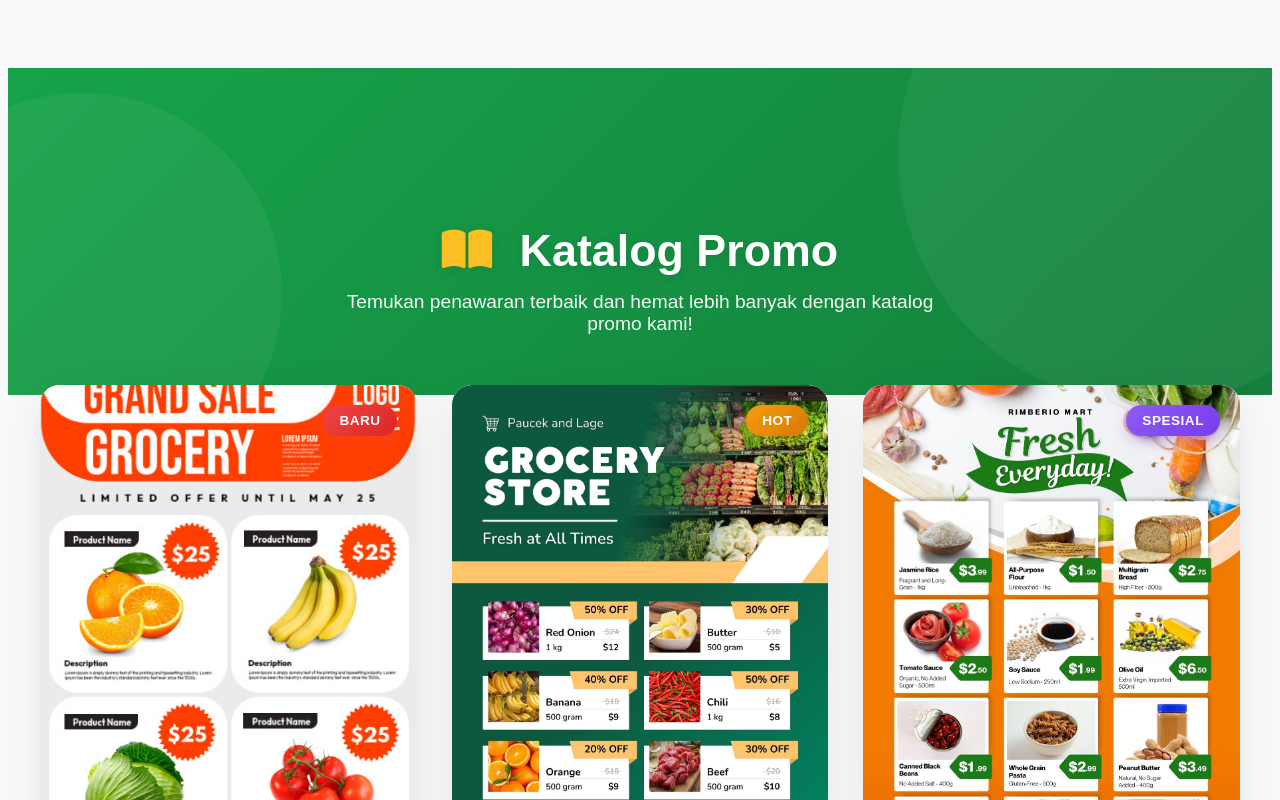
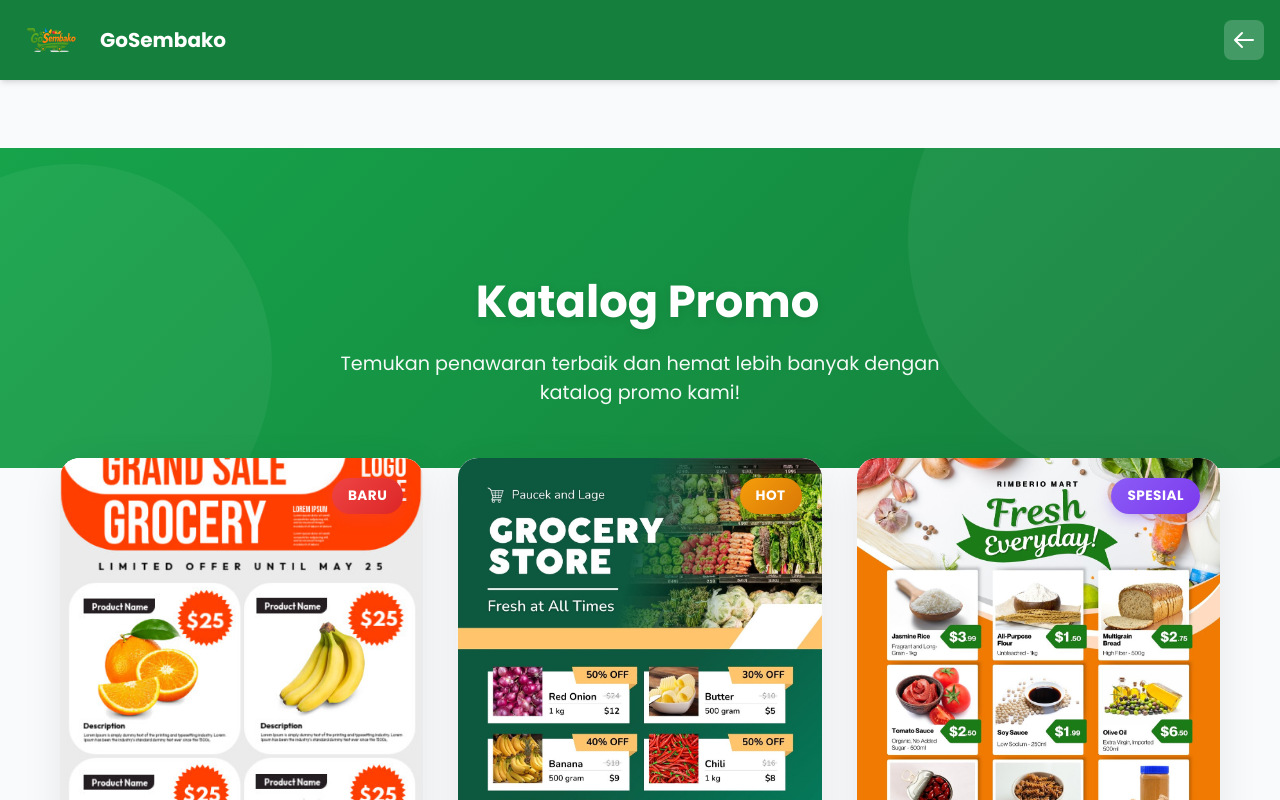
Before and after one commit to sihaloho21/sembakorido, a website: page promo_katalog.html in a window 1280 px wide. Shown: the top 800 px of the page. Drawn offline with nearby package versions, Linux system fonts and the light colour scheme.

Commit message:
Update promo_katalog.html

```diff
--- a/promo_katalog.html
+++ b/promo_katalog.html
@@ -3,9 +3,25 @@
 <head>
     <meta charset="UTF-8">
     <meta name="viewport" content="width=device-width, initial-scale=1.0">
-    <title>Promo Katalog - GoSembako</title>
-    <link rel="stylesheet" href="assets/css/style.min.css">
-    <link rel="stylesheet" href="https://cdnjs.cloudflare.com/ajax/libs/font-awesome/6.4.0/css/all.min.css">
+    <title>Promo - GoSembako</title>
+    <script src="https://cdn.tailwindcss.com"></script>
+    <link href="https://fonts.googleapis.com/css2?family=Poppins:wght@300;400;500;600;700&display=swap" rel="stylesheet">
+</head>
+<body class="bg-gray-50 font-['Poppins']">
+    <!-- Header -->
+    <header class="bg-green-700 text-white py-4 shadow-md">
+        <div class="container mx-auto px-4 flex justify-between items-center">
+            <div class="flex items-center gap-3">
+                <img src="assets/img/logo.webp" alt="GoSembako Logo" class="h-12 w-auto">
+                <h1 class="text-xl font-bold">GoSembako</h1>
+            </div>
+            <a href="/" class="p-2 bg-white/20 hover:bg-white/30 rounded-lg transition">
+                <svg class="w-6 h-6" fill="none" stroke="currentColor" viewBox="0 0 24 24">
+                    <path stroke-linecap="round" stroke-linejoin="round" stroke-width="2" d="M10 19l-7-7m0 0l7-7m-7 7h18"/>
+                </svg>
+            </a>
+        </div>
+    </header>
     <style>
         /* Catalog Page Styles */
         body {
```
